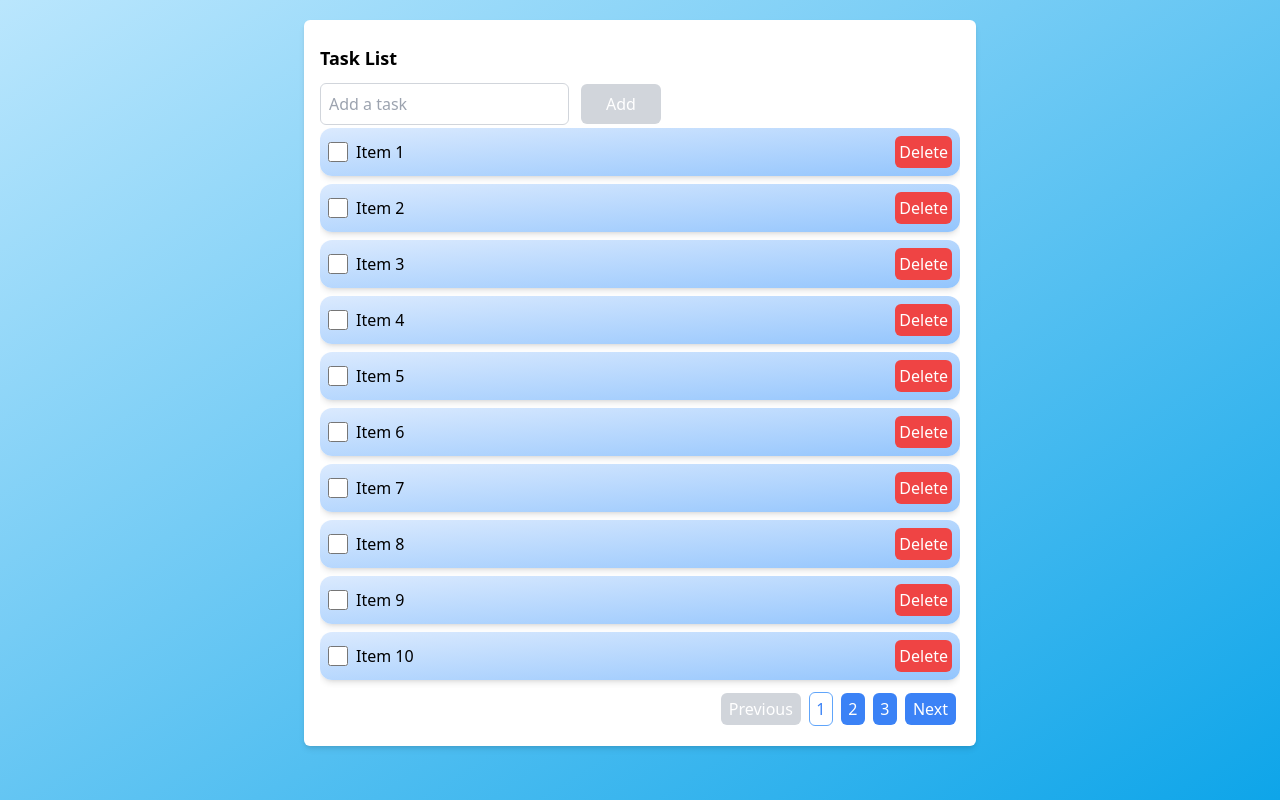
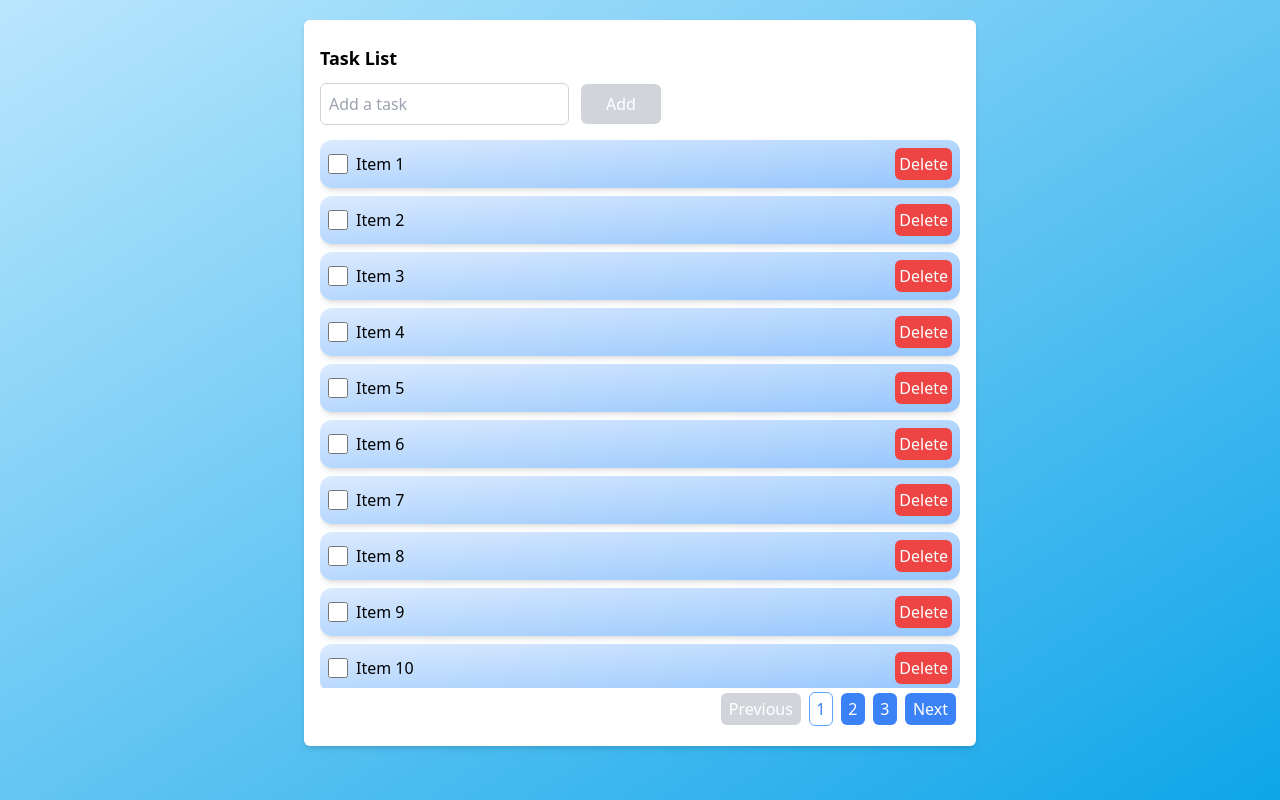
Before and after one commit to jayanta-hub/react-list, a React (Create React App) app: page / in a window 1280 px wide. Built offline with nearby package versions, Linux system fonts and the light colour scheme.

Commit message:
css update

```diff
--- a/src/components/shared/customList/customList.css
+++ b/src/components/shared/customList/customList.css
@@ -1,5 +1,5 @@
 .custom-list-container {
-  @apply max-w-md mx-auto overflow-hidden md:max-w-2xl max-h-[70vh] overflow-y-auto;
+  @apply max-w-md mx-auto overflow-hidden md:max-w-2xl py-3 max-h-[70vh] overflow-y-auto;
 }
 .ul-wrapper {
   @apply flex flex-col gap-2;
```
